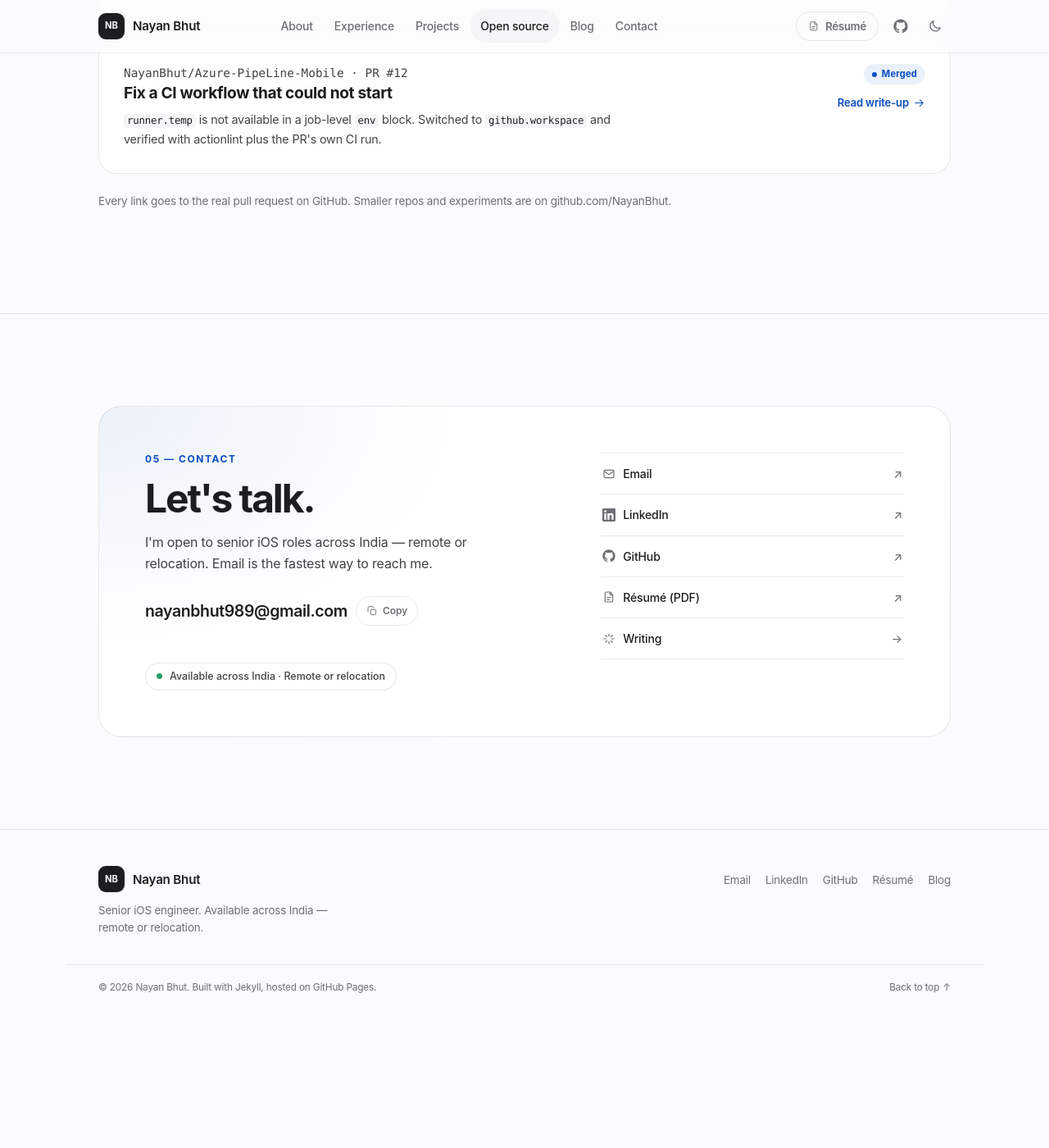
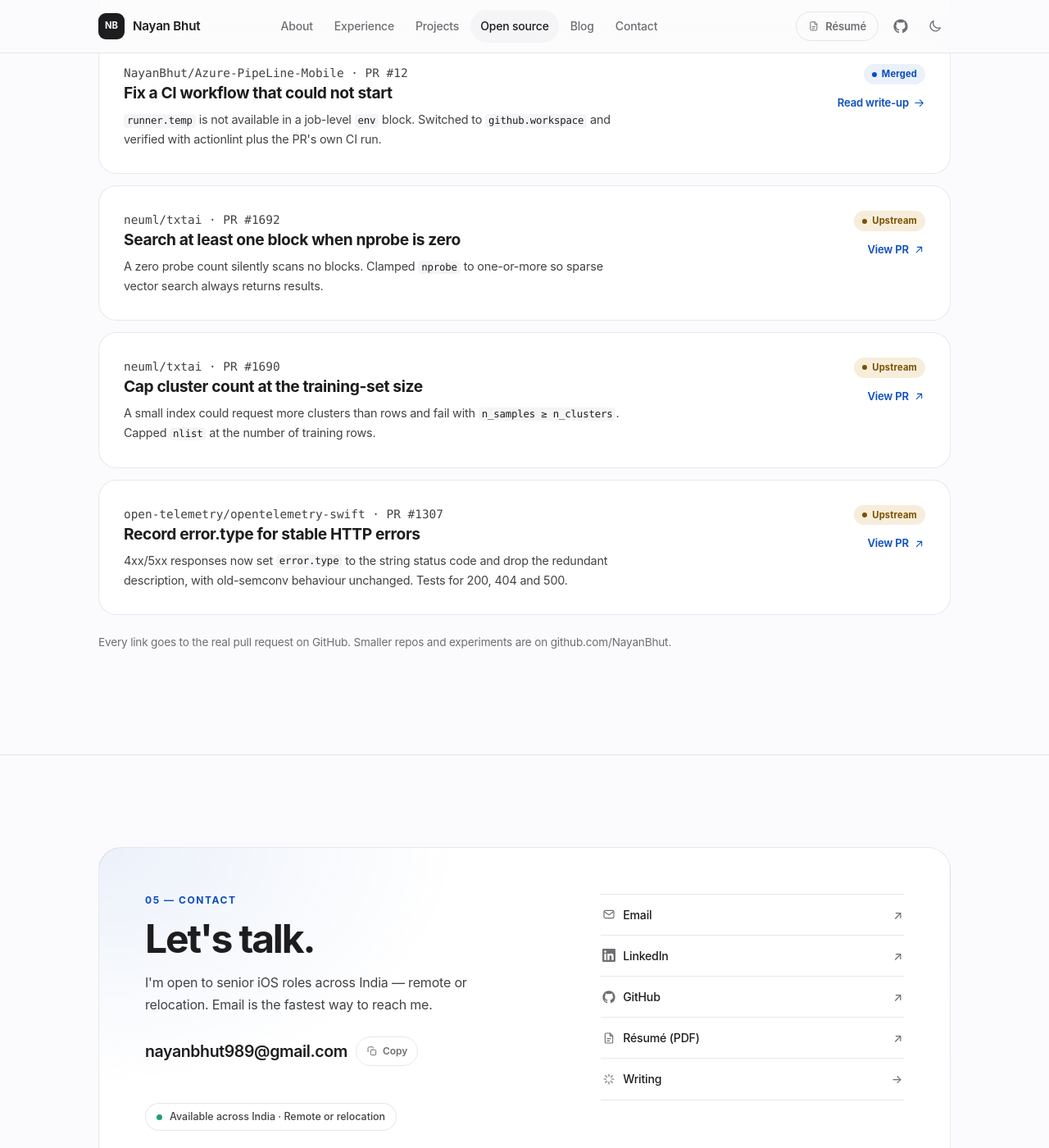
Before and after one commit to NayanBhut/NayanBhut.github.io, a Jekyll site: the page built from index.html, in a window 1280 px wide and 1400 px high, scrolled down 5867 px. Shown: the whole window at 82% size. Built offline with Jekyll 4.4.1, drawn with Linux system fonts in a browser that asks for light colours; before the commit the page ends 7111 px from its top, so only the background shows below that; some of the changed text lies outside the part shown.

Commit message:
Add upstream contributions to the open-source section
Feature three merged PRs to projects outside my own repos — neuml/txtai
#1690 and #1692, and open-telemetry/opentelemetry-swift #1307 — with an
Upstream badge, a distinct status style, and direct links to the PRs.

```diff
--- a/_includes/head.html
+++ b/_includes/head.html
@@ -68,7 +68,7 @@
     })();
   </script>
 
-  <link rel="stylesheet" href="{{ '/assets/css/style.css' | relative_url }}?v=2026-11-08">
+  <link rel="stylesheet" href="{{ '/assets/css/style.css' | relative_url }}?v=2026-11-28">
 
   {%- if page.url == "/" %}
   <script type="application/ld+json">
--- a/assets/css/style.css
+++ b/assets/css/style.css
@@ -445,6 +445,11 @@ button {
   color: var(--accent);
 }
 
+.status-upstream {
+  background: var(--warn-bg);
+  color: var(--warn);
+}
+
 /* --------------------------------------------------------------------------
    5. Header and navigation
    -------------------------------------------------------------------------- */
--- a/index.html
+++ b/index.html
@@ -434,7 +434,8 @@ description: "Senior iOS engineer with 8+ years building Swift apps for Nike ME,
       <h2>Public work, in the open.</h2>
       <p>
         Merged pull requests from repositories I maintain — each with a write-up of the problem,
-        the fix, the tests and the trade-offs.
+        the fix, the tests and the trade-offs — plus a few contributions upstream to projects I
+        don't own.
       </p>
     </div>
 
@@ -500,6 +501,52 @@ description: "Senior iOS engineer with 8+ years building Swift apps for Nike ME,
           <a class="read-link" href="{{ '/open-source/ci-runner-context/' | relative_url }}">Read write-up {% include icon.html name="arrow-right" %}</a>
         </div>
       </li>
+
+      <li class="oss-card" data-reveal>
+        <div>
+          <p class="oss-repo">neuml/txtai · PR #1692</p>
+          <h3><a href="https://github.com/neuml/txtai/pull/1692" target="_blank" rel="noopener">Search at least one block when nprobe is zero</a></h3>
+          <p>
+            A zero probe count silently scans no blocks. Clamped <code>nprobe</code> to one-or-more
+            so sparse vector search always returns results.
+          </p>
+        </div>
+        <div class="oss-side">
+          <span class="status status-upstream">Upstream</span>
+          <a class="read-link" href="https://github.com/neuml/txtai/pull/1692" target="_blank" rel="noopener">View PR {% include icon.html name="arrow-up-right" %}</a>
+        </div>
+      </li>
+
+      <li class="oss-card" data-reveal>
+        <div>
+          <p class="oss-repo">neuml/txtai · PR #1690</p>
+          <h3><a href="https://github.com/neuml/txtai/pull/1690" target="_blank" rel="noopener">Cap cluster count at the training-set size</a></h3>
+          <p>
+            A small index could request more clusters than rows and fail with
+            <code>n_samples ≥ n_clusters</code>. Capped <code>nlist</code> at the number of
+            training rows.
+          </p>
+        </div>
+        <div class="oss-side">
+          <span class="status status-upstream">Upstream</span>
+          <a class="read-link" href="https://github.com/neuml/txtai/pull/1690" target="_blank" rel="noopener">View PR {% include icon.html name="arrow-up-right" %}</a>
+        </div>
+      </li>
+
+      <li class="oss-card" data-reveal>
+        <div>
+          <p class="oss-repo">open-telemetry/opentelemetry-swift · PR #1307</p>
+          <h3><a href="https://github.com/open-telemetry/opentelemetry-swift/pull/1307" target="_blank" rel="noopener">Record error.type for stable HTTP errors</a></h3>
+          <p>
+            4xx/5xx responses now set <code>error.type</code> to the string status code and drop the
+            redundant description, with old-semconv behaviour unchanged. Tests for 200, 404 and 500.
+          </p>
+        </div>
+        <div class="oss-side">
+          <span class="status status-upstream">Upstream</span>
+          <a class="read-link" href="https://github.com/open-telemetry/opentelemetry-swift/pull/1307" target="_blank" rel="noopener">View PR {% include icon.html name="arrow-up-right" %}</a>
+        </div>
+      </li>
     </ul>
 
     <p class="oss-note">
```
